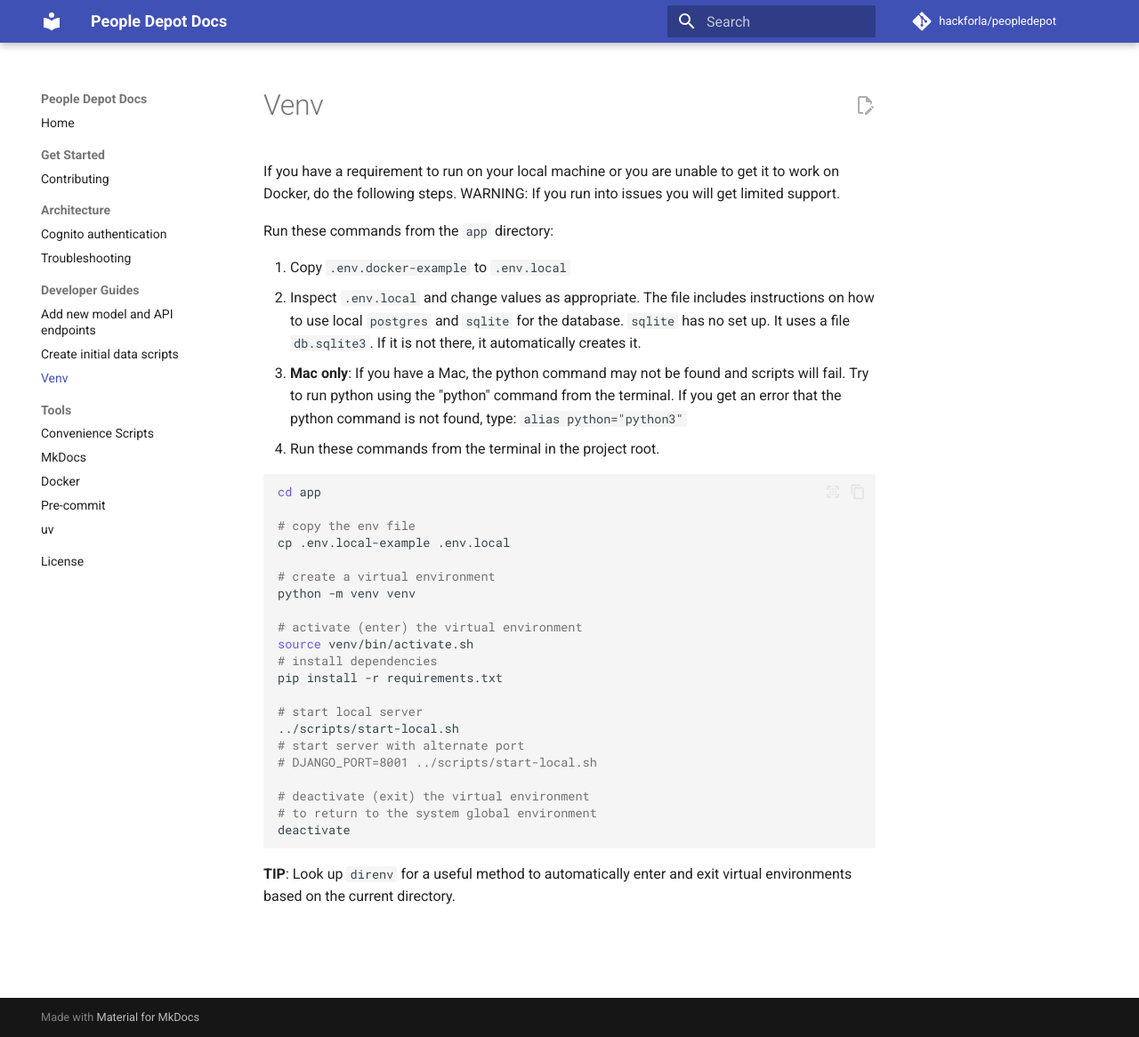
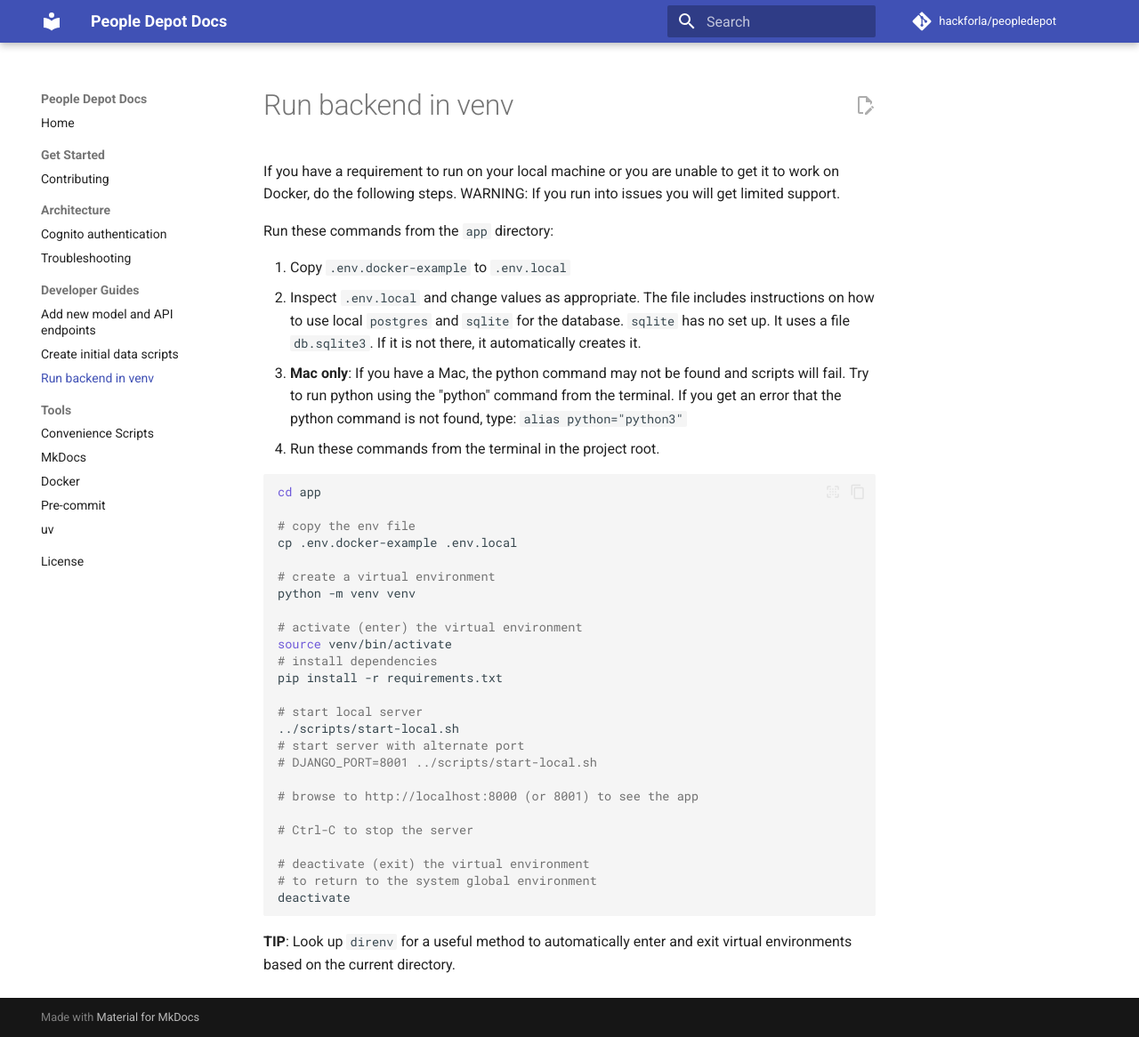
Before and after one commit to hackforla/peopledepot, an MkDocs documentation site: the page built from docs/how-to/run-local.md, in a window 1280 px wide and 1166 px high. Shown: the whole window at 89% size. Built offline with MkDocs 1.6.1 and Material for MkDocs 9.7.7, drawn with Linux system fonts in a browser that asks for light colours; comment, search, counter and statistics services are not loaded.

Commit message:
docs: more details and fixes to venv instructions

```diff
--- a/docs/how-to/run-local.md
+++ b/docs/how-to/run-local.md
@@ -1,4 +1,4 @@
-# Venv
+# Run backend in venv
 
 If you have a requirement to run on your local machine or you are unable to get it to work on
 Docker, do the following steps.  WARNING: If you run into issues you will get limited support.
@@ -15,13 +15,13 @@ Run these commands from the `app` directory:
 cd app
 
 # copy the env file
-cp .env.local-example .env.local
+cp .env.docker-example .env.local
 
 # create a virtual environment
 python -m venv venv
 
 # activate (enter) the virtual environment
-source venv/bin/activate.sh
+source venv/bin/activate
 # install dependencies
 pip install -r requirements.txt
 
@@ -30,6 +30,10 @@ pip install -r requirements.txt
 # start server with alternate port
 # DJANGO_PORT=8001 ../scripts/start-local.sh
 
+# browse to http://localhost:8000 (or 8001) to see the app
+
+# Ctrl-C to stop the server
+
 # deactivate (exit) the virtual environment
 # to return to the system global environment
 deactivate
```
